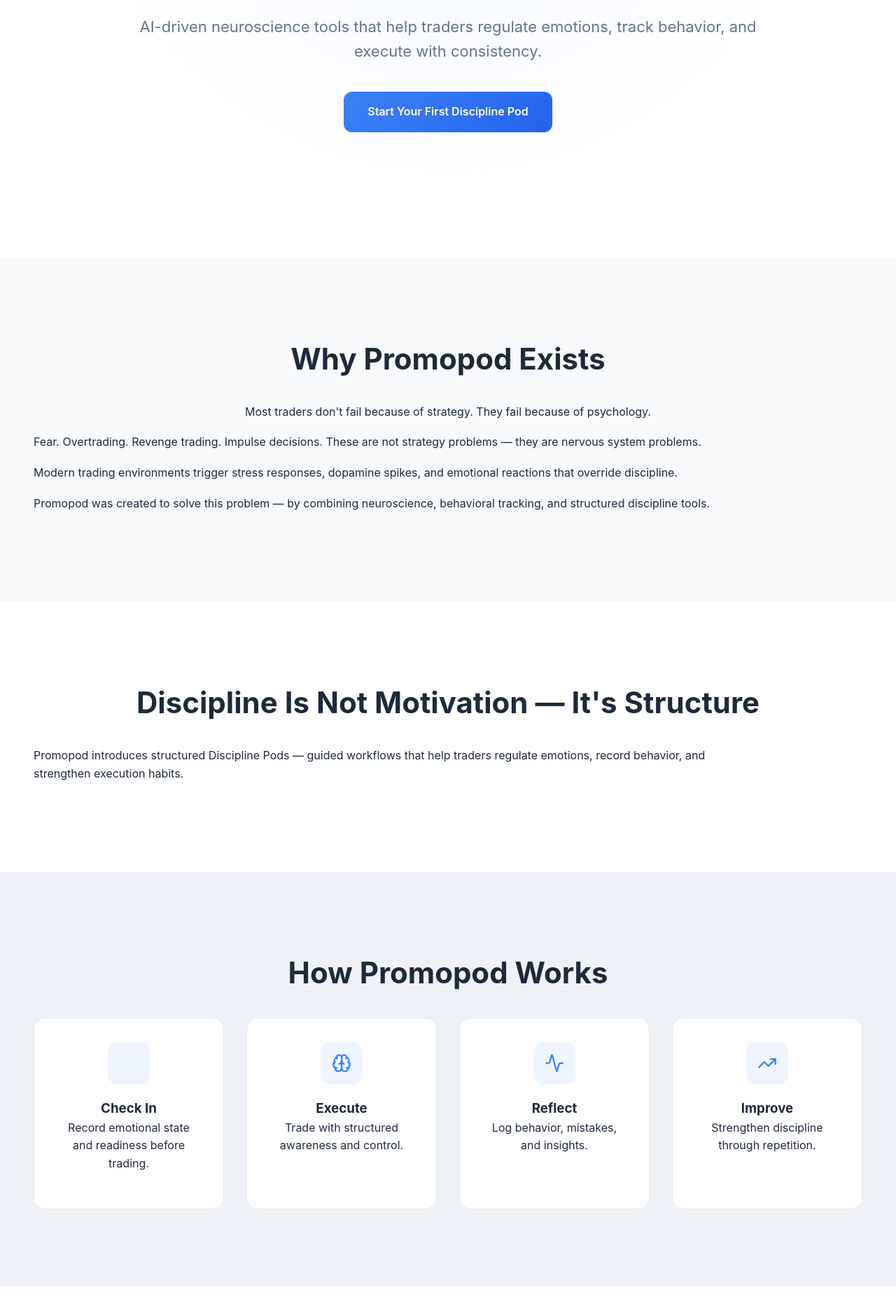
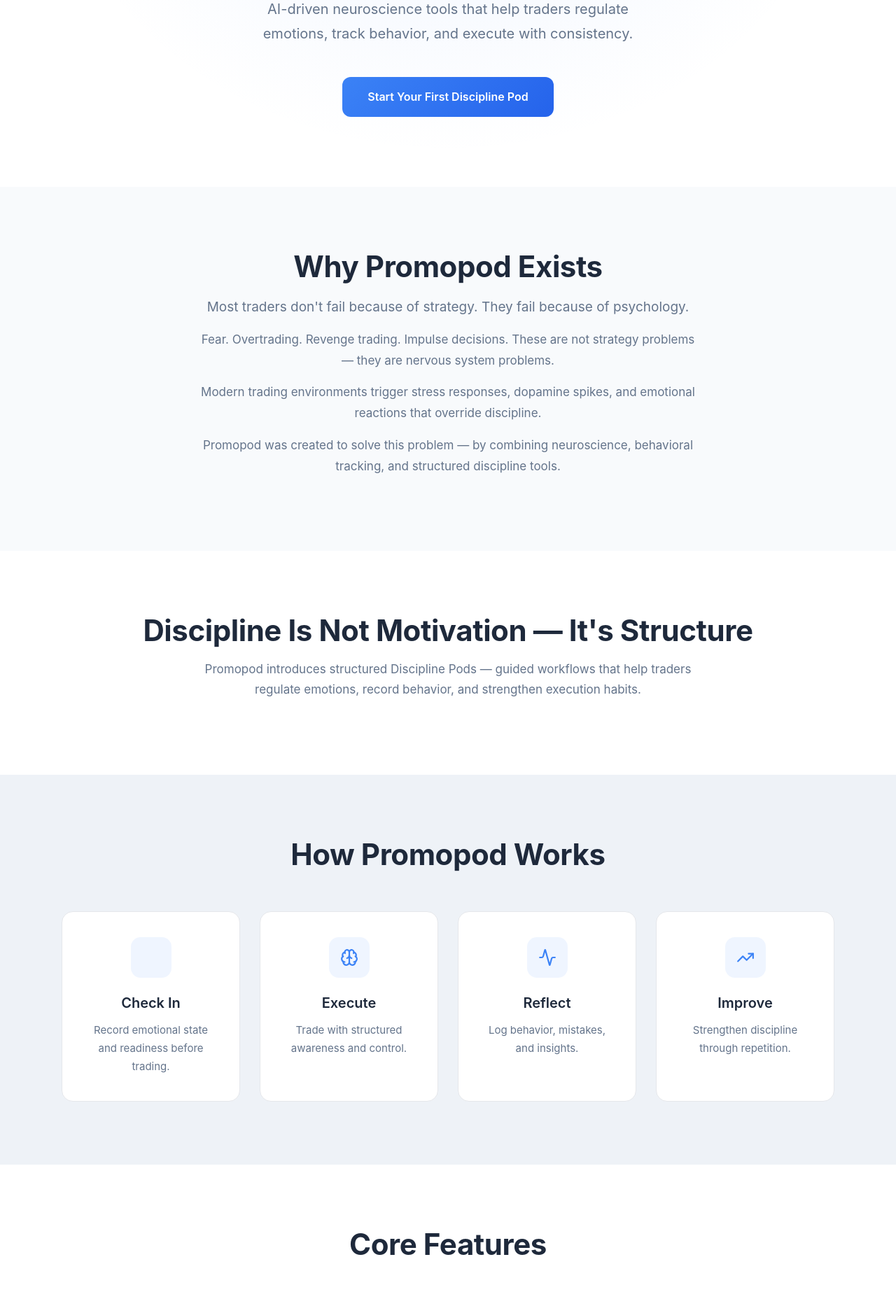
Before and after one commit to goldsphere-dev/promopod-site, a plain HTML site: page index.html in a window 1280 px wide. Shown: the part 362-2218 px from the top of the page at 70% size. Drawn offline with nearby package versions, Linux system fonts and the light colour scheme.

Commit message:
Claude fix

```diff
--- a/css/styles.css
+++ b/css/styles.css
@@ -1,357 +1,410 @@
+/* ================================================= */
+/* PROMOPOD — MAIN STYLESHEET                        */
+/* ================================================= */
+
+
+/* ============================= */
+/* ROOT VARIABLES                */
+/* ============================= */
+
 :root {
 
---primary:#3b82f6;
---primary-dark:#2563eb;
+--primary: #3b82f6;
+--primary-dark: #2563eb;
 
---text:#1e293b;
---text-light:#64748b;
+--text: #1e293b;
+--text-light: #64748b;
 
---bg-soft:#f8fafc;
---bg-alt:#eef2f7;
+--bg-soft: #f8fafc;
+--bg-alt: #eef2f7;
+
+--border: #e5e7eb;
+
+--radius: 16px;
 
 }
 
 
+/* ============================= */
+/* GLOBAL RESET                  */
+/* ============================= */
 
 * {
-margin:0;
-padding:0;
-box-sizing:border-box;
+margin: 0;
+padding: 0;
+box-sizing: border-box;
 }
-
-
 
 body {
 
 font-family:
 -apple-system,
 BlinkMacSystemFont,
-Segoe UI,
+"Segoe UI",
 Roboto,
 sans-serif;
 
-color:var(--text);
-line-height:1.6;
+color: var(--text);
+line-height: 1.6;
+background: white;
 
 }
 
 
+/* ============================= */
+/* TYPOGRAPHY                    */
+/* ============================= */
 
-/* CONTAINER */
+h1 {
+font-size: 64px;
+font-weight: 700;
+line-height: 1.1;
+letter-spacing: -0.02em;
+}
+
+h2 {
+font-size: 42px;
+font-weight: 700;
+line-height: 1.15;
+letter-spacing: -0.01em;
+}
+
+h3 {
+font-size: 20px;
+font-weight: 600;
+margin-bottom: 10px;
+}
+
+p {
+font-size: 17px;
+color: var(--text-light);
+line-height: 1.75;
+}
+
+
+/* ============================= */
+/* CONTAINER                     */
+/* ============================= */
 
 .container {
 
-max-width:1280px;
-margin:auto;
-padding:0 40px;
+width: 100%;
+max-width: 1200px;
+margin-left: auto;
+margin-right: auto;
+padding-left: 48px;
+padding-right: 48px;
 
 }
 
 
-
-/* HEADER */
+/* ============================= */
+/* HEADER                        */
+/* ============================= */
 
 .header {
 
-border-bottom:1px solid #e5e7eb;
-background:white;
+background: white;
+border-bottom: 1px solid var(--border);
+position: sticky;
+top: 0;
+z-index: 100;
 
 }
 
 .header-inner {
 
-display:flex;
-justify-content:space-between;
-align-items:center;
-padding:20px 0;
+display: flex;
+justify-content: space-between;
+align-items: center;
+padding-top: 20px;
+padding-bottom: 20px;
 
 }
 
 .logo {
 
-font-size:22px;
-font-weight:700;
+font-size: 20px;
+font-weight: 700;
+color: var(--text);
+text-decoration: none;
 
 }
 
 .nav a {
 
-margin-left:28px;
-text-decoration:none;
-color:var(--text);
+margin-left: 32px;
+text-decoration: none;
+color: var(--text-light);
+font-size: 15px;
+font-weight: 500;
+transition: color 0.2s;
+
+}
+
+.nav a:hover {
+
+color: var(--primary);
 
 }
 
 
-
-/* HERO */
+/* ============================= */
+/* HERO                          */
+/* ============================= */
 
 .hero {
 
-padding:180px 0;
+padding: 120px 0 100px;
+text-align: center;
 
-text-align:center;
-
-background:
-radial-gradient(
-circle at top,
-rgba(59,130,246,0.08),
-transparent 60%
+background: radial-gradient(
+ellipse at top,
+rgba(59, 130, 246, 0.09),
+transparent 65%
 );
 
 }
 
 .hero h1 {
 
-font-size:64px;
-
-max-width:820px;
-
-margin:auto;
-
-margin-bottom:24px;
-
-}
-
-.hero p {
-
-font-size:22px;
-
-max-width:620px;
-
-margin:auto;
-
-margin-bottom:40px;
-
-color:var(--text-light);
-
-}
-
-
-
-/* BUTTON */
-
-.btn-primary {
-
-display:inline-block;
-
-padding:16px 34px;
-
-border-radius:12px;
-
-background:
-linear-gradient(
-135deg,
-#3b82f6,
-#2563eb
-);
-
-color:white;
-
-font-weight:600;
-
-text-decoration:none;
-
-transition:0.25s;
-
-}
-
-.btn-primary:hover {
-
-transform:translateY(-2px);
-
-box-shadow:
-0 12px 28px rgba(37,99,235,0.25);
-
-}
-
-
-
-/* SECTIONS */
-
-.section {
-
-padding:110px 0;
-
-}
-
-.section-soft {
-
-background:var(--bg-soft);
-
-}
-
-.section-alt {
-
-background:var(--bg-alt);
-
-}
-
-.section h2 {
-
-font-size:42px;
-text-align:center;
-margin-bottom:30px;
-
-}
-
-
-
-/* GRIDS */
-
-.grid-4 {
-
-display:grid;
-grid-template-columns:repeat(4,1fr);
-gap:32px;
-
-}
-
-.grid-3 {
-
-display:grid;
-grid-template-columns:repeat(3,1fr);
-gap:32px;
-
-}
-
-.grid-2 {
-
-display:grid;
-grid-template-columns:repeat(2,1fr);
-gap:32px;
-
-}
-
-
-
-/* CARDS */
-
-.card {
-
-padding:34px;
-
-background:white;
-
-border-radius:16px;
-
-border:1px solid #e5e7eb;
-
-text-align:center;
-
-transition:0.25s;
-
-}
-
-.card:hover {
-
-transform:translateY(-6px);
-
-box-shadow:
-0 20px 40px rgba(0,0,0,0.06);
-
-}
-
-
-
-/* ICONS */
-
-.card-icon {
-
-width:60px;
-height:60px;
-
-display:flex;
-align-items:center;
-justify-content:center;
-
-margin:auto;
-margin-bottom:20px;
-
-border-radius:14px;
-
-background:rgba(59,130,246,0.08);
-
-}
-
-.card-icon svg {
-
-width:28px;
-height:28px;
-stroke:#3b82f6;
-
-}
-
-
-
-/* FOOTER */
-
-footer {
-
-padding:40px 0;
-text-align:center;
-border-top:1px solid #e5e7eb;
-
-}
-
-
-
-/* RESPONSIVE */
-
-@media(max-width:1024px){
-
-.grid-4{
-grid-template-columns:repeat(2,1fr);
-}
-
-.grid-3{
-grid-template-columns:repeat(2,1fr);
-}
-
-}
-
-@media(max-width:768px){
-
-.grid-4,
-.grid-3,
-.grid-2{
-
-grid-template-columns:1fr;
-
-}
-
-.hero h1{
-
-font-size:40px;
-
-}
-
-}
-
-
-/* ============================= */
-/* FIX HERO WIDTH */
-/* ============================= */
-
-.hero h1 {
-
-font-size: 64px;
-
-max-width: 100%;
-
+max-width: 780px;
+margin-left: auto;
+margin-right: auto;
 margin-bottom: 24px;
 
 }
 
 .hero p {
 
-font-size: 22px;
+font-size: 20px;
+max-width: 580px;
+margin-left: auto;
+margin-right: auto;
+margin-bottom: 44px;
 
-max-width: 900px;
+}
+
+
+/* ============================= */
+/* BUTTON                        */
+/* ============================= */
+
+.btn-primary {
+
+display: inline-block;
+
+padding: 16px 36px;
+
+font-size: 16px;
+font-weight: 600;
+
+border-radius: 12px;
+
+background: linear-gradient(135deg, #3b82f6, #2563eb);
+
+color: white;
+
+text-decoration: none;
+
+border: none;
+
+transition: transform 0.2s, box-shadow 0.2s;
+
+}
+
+.btn-primary:hover {
+
+transform: translateY(-2px);
+
+box-shadow: 0 12px 28px rgba(37, 99, 235, 0.3);
+
+}
+
+
+/* ============================= */
+/* SECTIONS                      */
+/* ============================= */
+
+.section {
+
+padding: 90px 0;
+
+}
+
+.section-soft {
+
+background: var(--bg-soft);
+
+}
+
+.section-alt {
+
+background: var(--bg-alt);
+
+}
+
+.section h2 {
+
+text-align: center;
+margin-bottom: 16px;
+
+}
+
+.section-intro {
+
+font-size: 19px;
+max-width: 640px;
+margin-left: auto;
+margin-right: auto;
+text-align: center;
+margin-bottom: 56px;
+
+}
+
+.section > .container > p {
+
+max-width: 720px;
+margin-left: auto;
+margin-right: auto;
+text-align: center;
+margin-bottom: 16px;
+
+}
+
+
+/* ============================= */
+/* GRIDS                         */
+/* ============================= */
+
+.grid-4 {
+
+display: grid;
+grid-template-columns: repeat(4, 1fr);
+gap: 28px;
+margin-top: 56px;
+
+}
+
+.grid-3 {
+
+display: grid;
+grid-template-columns: repeat(3, 1fr);
+gap: 28px;
+margin-top: 56px;
+
+}
+
+.grid-2 {
+
+display: grid;
+grid-template-columns: repeat(2, 1fr);
+gap: 28px;
+margin-top: 56px;
+
+}
+
+
+/* ============================= */
+/* CARDS                         */
+/* ============================= */
+
+.card {
+
+padding: 36px 32px;
+
+background: white;
+
+border-radius: var(--radius);
+
+border: 1px solid var(--border);
+
+text-align: center;
+
+transition: transform 0.25s, box-shadow 0.25s;
+
+}
+
+.card:hover {
+
+transform: translateY(-5px);
+
+box-shadow: 0 20px 40px rgba(0, 0, 0, 0.07);
+
+}
+
+.card h3 {
+
+margin-bottom: 10px;
+color: var(--text);
+
+}
+
+.card p {
+
+font-size: 15px;
+color: var(--text-light);
+
+}
+
+
+/* ============================= */
+/* ICONS                         */
+/* ============================= */
+
+.card-icon {
+
+width: 58px;
+height: 58px;
+
+display: flex;
+align-items: center;
+justify-content: center;
 
 margin-left: auto;
+margin-right: auto;
+margin-bottom: 20px;
 
-margin-right: auto;
+border-radius: 14px;
+
+background: rgba(59, 130, 246, 0.08);
+
+transition: background 0.2s;
+
+}
+
+.card-icon svg {
+
+width: 26px;
+height: 26px;
+stroke: var(--primary);
+
+}
+
+.card:hover .card-icon {
+
+background: rgba(59, 130, 246, 0.15);
+
+}
+
+
+/* ============================= */
+/* FINAL CTA SECTION             */
+/* ============================= */
+
+.section.section-alt .container {
+
+text-align: center;
+
+}
+
+.section.section-alt h2 {
+
+margin-bottom: 16px;
+
+}
+
+.section.section-alt > .container > p {
 
 margin-bottom: 40px;
 
@@ -359,96 +412,85 @@
 
 
 /* ============================= */
-/* FIX GENERAL TEXT WIDTH */
+/* FOOTER                        */
 /* ============================= */
 
-section p {
+footer {
 
-max-width: 1000px;
-
-margin-bottom: 18px;
+padding: 36px 0;
+border-top: 1px solid var(--border);
+text-align: center;
 
 }
 
+footer p {
 
-/* Limit only intro text */
-
-.section-intro {
-
-max-width: 720px;
-
-margin-left: auto;
-
-margin-right: auto;
-
-text-align: center;
+font-size: 14px;
+color: #94a3b8;
 
 }
 
 
 /* ============================= */
-/* FORCE BUTTON GRADIENT */
+/* RESPONSIVE                    */
 /* ============================= */
 
-.btn-primary {
+@media (max-width: 1024px) {
 
-background: linear-gradient(
-135deg,
-#3b82f6,
-#2563eb
-) !important;
+.grid-4 {
+grid-template-columns: repeat(2, 1fr);
+}
 
-background-color: transparent !important;
-
-border: none !important;
-
-color: white !important;
+.grid-3 {
+grid-template-columns: repeat(2, 1fr);
+}
 
 }
 
+@media (max-width: 768px) {
 
-/* ============================= */
-/* IMPROVE CONTENT WIDTH */
-/* ============================= */
+h1 {
+font-size: 40px;
+}
+
+h2 {
+font-size: 30px;
+}
+
+.hero {
+padding: 80px 0 70px;
+}
+
+.hero p {
+font-size: 18px;
+}
+
+.grid-4,
+.grid-3,
+.grid-2 {
+grid-template-columns: 1fr;
+}
+
+.section {
+padding: 70px 0;
+}
 
 .container {
-
-max-width: 1400px !important;
-
-padding-left: 48px !important;
-
-padding-right: 48px !important;
+padding-left: 24px;
+padding-right: 24px;
+}
 
 }
 
+@media (max-width: 480px) {
 
-/* ============================= */
-/* FIX GRID TEXT WIDTH */
-/* ============================= */
+h1 {
+font-size: 32px;
+}
 
-.card p {
-
-max-width: none;
+.btn-primary {
+padding: 14px 28px;
+font-size: 15px;
+}
 
 }
-
-
-/* Improve heading alignment */
-
-section h2 {
-
-text-align: center;
-
-margin-bottom: 30px;
-
-}
-
-/* Improve readability */
-
-.section {
-
-padding-top: 110px;
-
-padding-bottom: 110px;
-
-}
```
